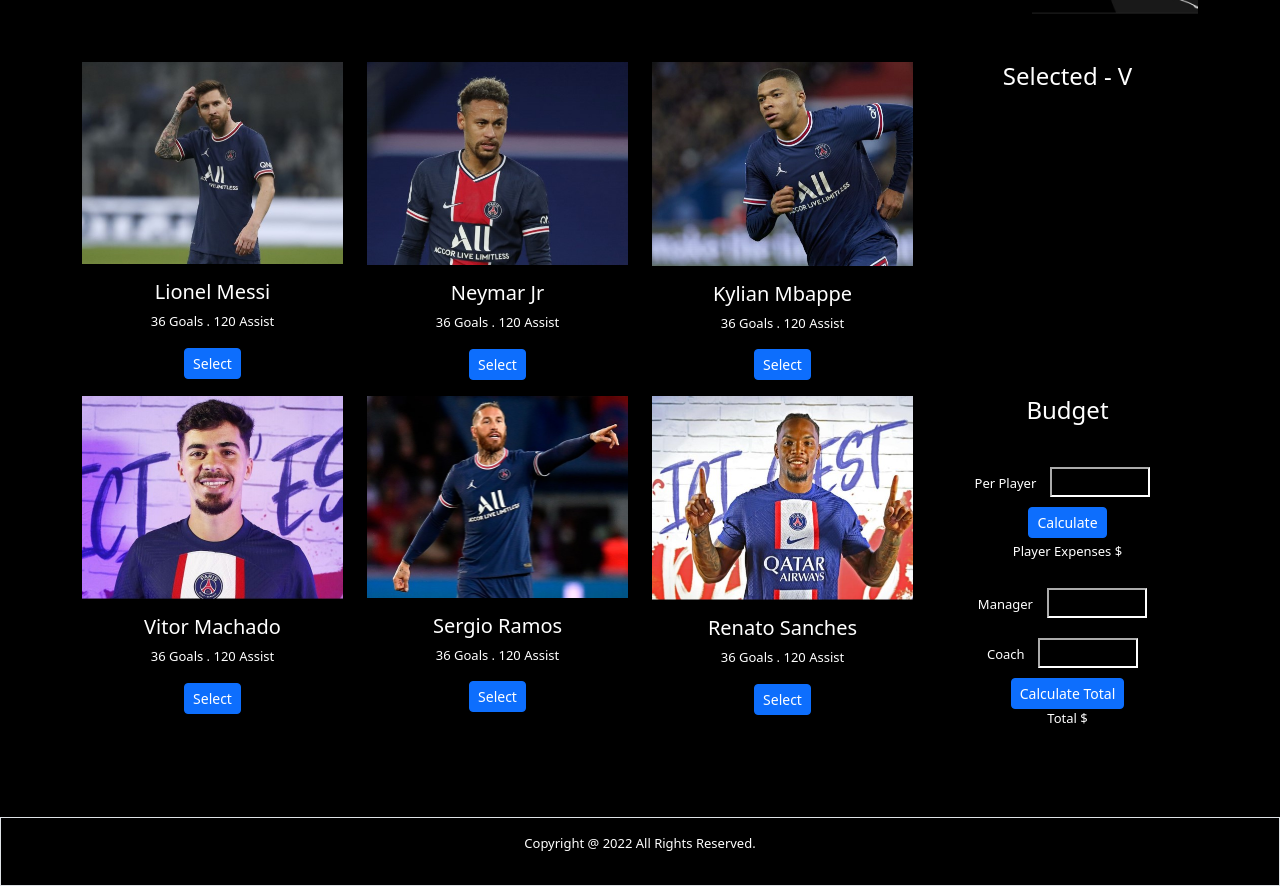
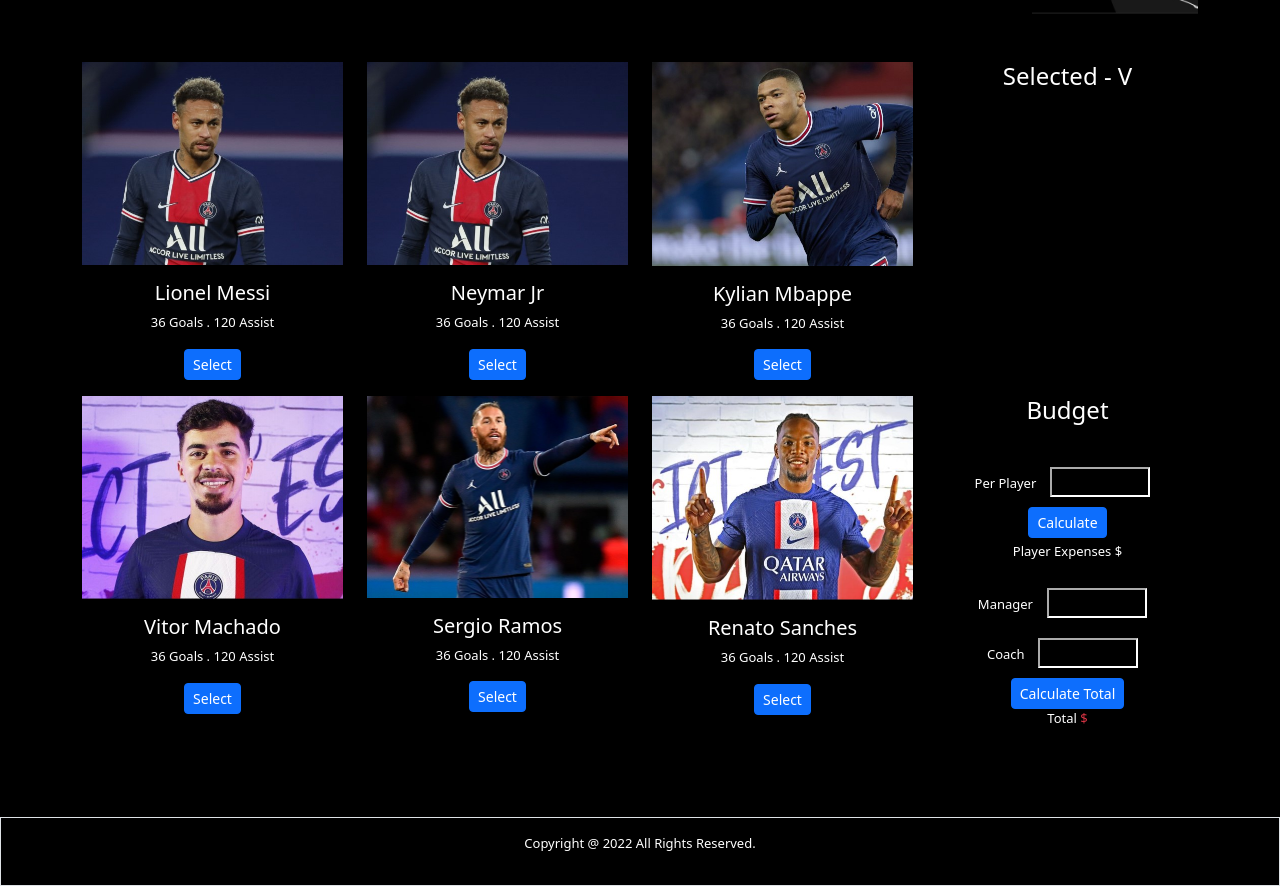
Before and after one commit to ICTMubarak/best-five-dom-a5, a plain HTML site: page index.html in a window 1280 px wide. Shown: the part 236-1122 px from the top of the page. Drawn offline with nearby package versions, Linux system fonts and the light colour scheme; a web font is replaced by a local one.

Commit message:
Some Modify and chacking

```diff
--- a/index.html
+++ b/index.html
@@ -33,7 +33,7 @@
         <div class="container">
             <div class="row mb-3">
                 <div class="col-3 gap-5 text-center">
-                    <img src="pic/lionel-messi.jpg" class="w-100" alt="">
+                    <img src="pic/neymar-jr.jpg" class="w-100" alt="">
                     <h5 class="mt-3">Lionel Messi</h5>
                     <p class="fw-lighter">36 Goals . 120 Assist</p>
                     <input id="btn-messi" type="button" class="btn btn-primary btn-sm" value="Select">
@@ -88,7 +88,7 @@
                     <p class="fw-lighter d-inline"> Coach </p>
                     <input id="coach-cost" class= "input-box" type="text"><br>
                     <input id="total-calculate" type="button" class="btn btn-primary btn-sm" value="Calculate Total"><br>
-                    <p class="fw-lighter">Total $<span  class="text-danger" id="total-cost"></span></p>
+                    <p class="fw-lighter">Total <span class="text-danger">$</span><span  class="text-danger" id="total-cost"></span></p>
                 </div>
             </div>
 
```
